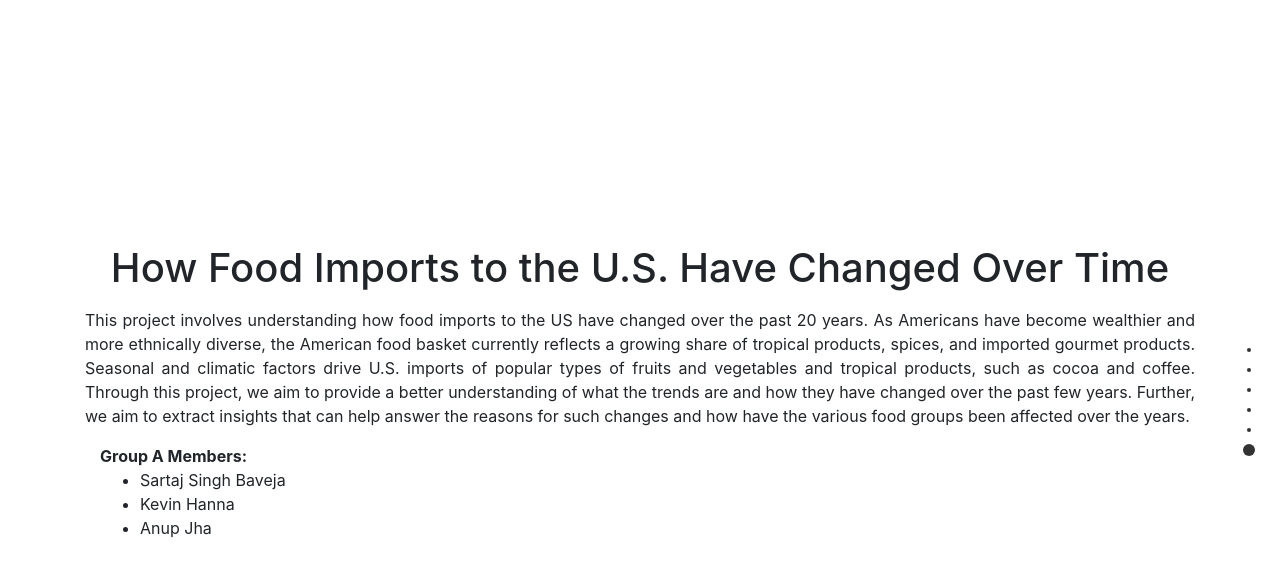
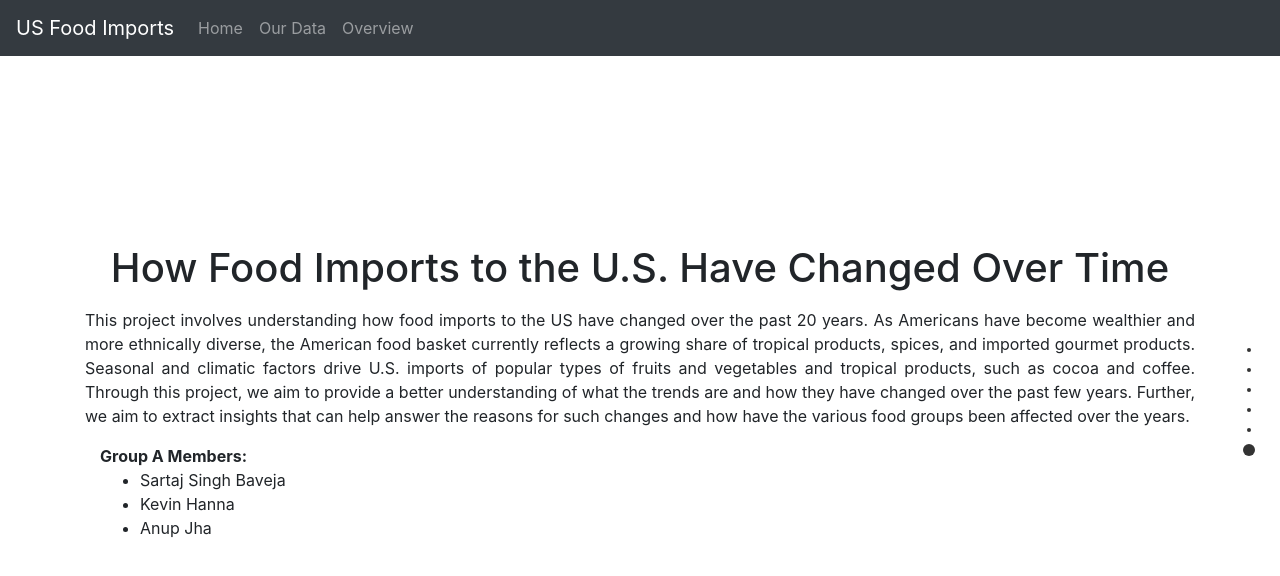
Before and after one commit to kevinhanna/W209_Final, a plain HTML site: page index.html in a window 1280 px wide. Shown: the top 576 px of the page. Drawn offline with nearby package versions, Linux system fonts and the light colour scheme; a script that the page names is missing.

Commit message:
Add Navigation Bar

```diff
--- a/index.html
+++ b/index.html
@@ -25,29 +25,25 @@
 </head>
 
 <body>
-
-    <!-- <nav class="navbar navbar-inverse navbar-fixed-top">
-    <div class="container-fluid">
-        <div class="navbar-header">
-            <button type="button" class="navbar-toggle" data-toggle="collapse" data-target="#myMenu">
-                <span class="icon-bar"></span>
-                <span class="icon-bar"></span>
-                <span class="icon-bar"></span>
-            </button>
-            <a class="navbar-brand" href="#">Menu</a>
-        </div>
-        <div class="collapse navbar-collapse" id="myMenu">
-            <ul class="nav navbar-nav">
-                <li data-menuanchor="header" class="active"><a href="#header">Introduction</a></li>
-                <li data-menuanchor="firstVis"><a href="#firstVis">Overview</a></li>
-                <li data-menuanchor="secondVis"><a href="#secondVis">Food Imports by Geography</a></li>
-                <li data-menuanchor="thirdVis"><a href="#thirdVis">Detailed Food Imports</a></li>
-                <li data-menuanchor="fourthVis"><a href="#fourthVis">Key Insights</a></li>
+    <nav class="navbar navbar-expand-sm bg-dark navbar-dark fixed-top">
+        <a class="navbar-brand" href="#header">US Food Imports</a>
+        <button class="navbar-toggler" type="button" data-toggle="collapse" data-target="#menu" aria-controls="menu" aria-expanded="false" aria-label="Toggle navigation">
+            <span class="navbar-toggler-icon"></span>
+        </button>
+        <div class="collapse navbar-collapse" id="menu">
+            <ul class="navbar-nav mr-auto">
+                <li class="nav-item active">
+                    <a class="nav-link" href="#header">Home <span class="sr-only">(current)</span></a>
+                </li>
+                <li class="nav-item">
+                    <a class="nav-link" href="#data">Our Data</a>
+                </li>
+                <li class="nav-item">
+                    <a class="nav-link" href="#overview">Overview </a>
+                </li>
             </ul>
         </div>
-    </div>
-    </nav> -->
-
+    </nav>
     <div id="fullpage">
         <div class="section" data-anchor="header">
             <div class="container">
@@ -74,7 +70,7 @@
             </div>
         </div>
 
-        <div class="section" data-anchor="catProduct">
+        <div class="section" data-anchor="data">
             <div class="container">
                 <div class="row">
                     <div class="col">
@@ -126,7 +122,7 @@
             </div>
         </div>
 
-        <div class="section" data-anchor="firstVis">
+        <div class="section" data-anchor="overview">
             <div class="container">
                 <div class="row">
                     <div class="col">
@@ -604,8 +600,8 @@
         var myFullpage = new fullpage('#fullpage', {
             //options here
             lazyLoad: true,
-            anchors: ['header', 'catProduct', 'firstVis', 'secondVis', 'thirdVis', 'fourthVis'],
-            // menu: '#myMenu',
+            anchors: ['header', 'data', 'overview', 'secondVis', 'thirdVis', 'fourthVis'],
+            menu: '#menu',
             autoScrolling: true,
             scrollHorizontally: true,
             scrollBar: true,
```
